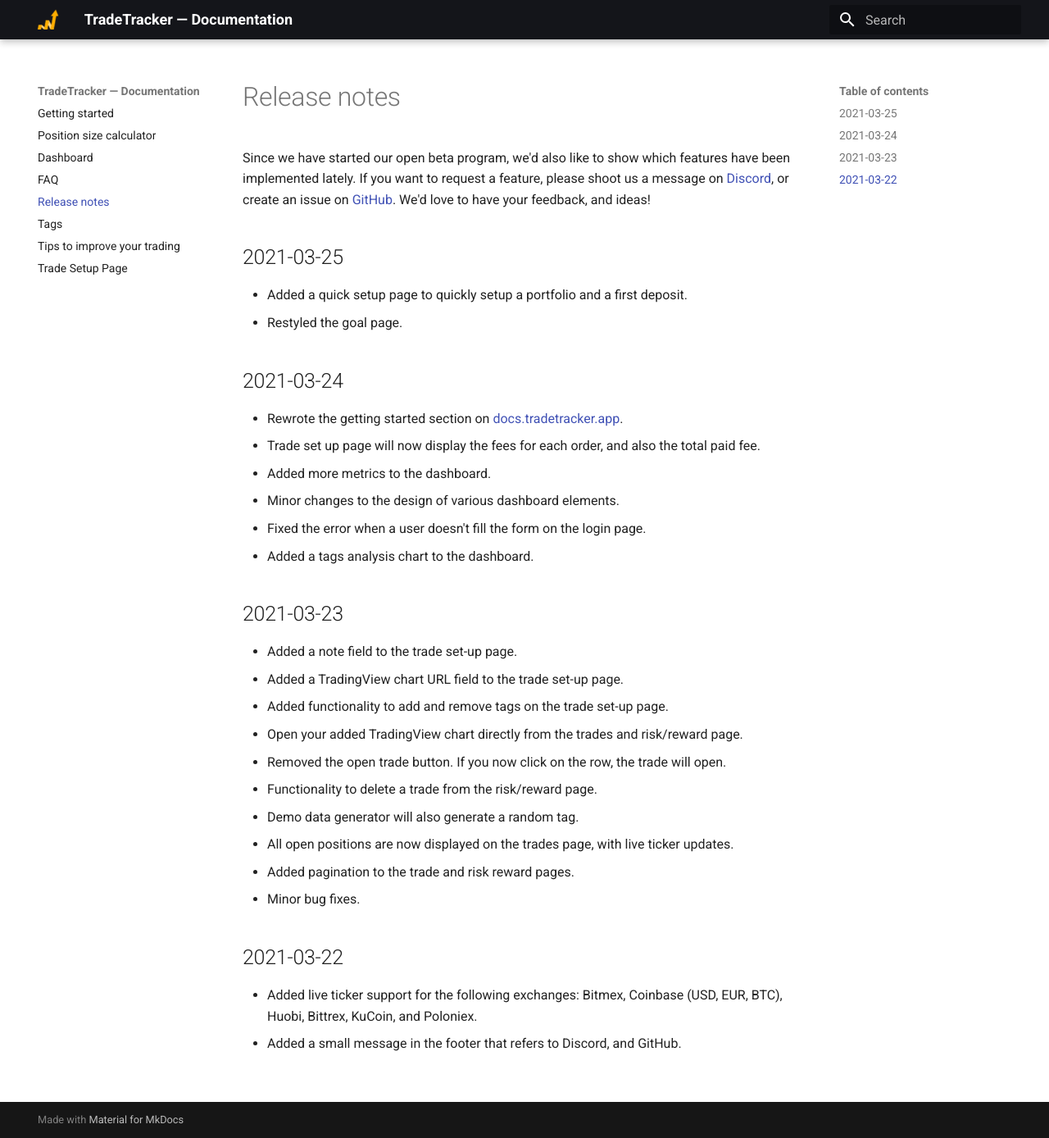
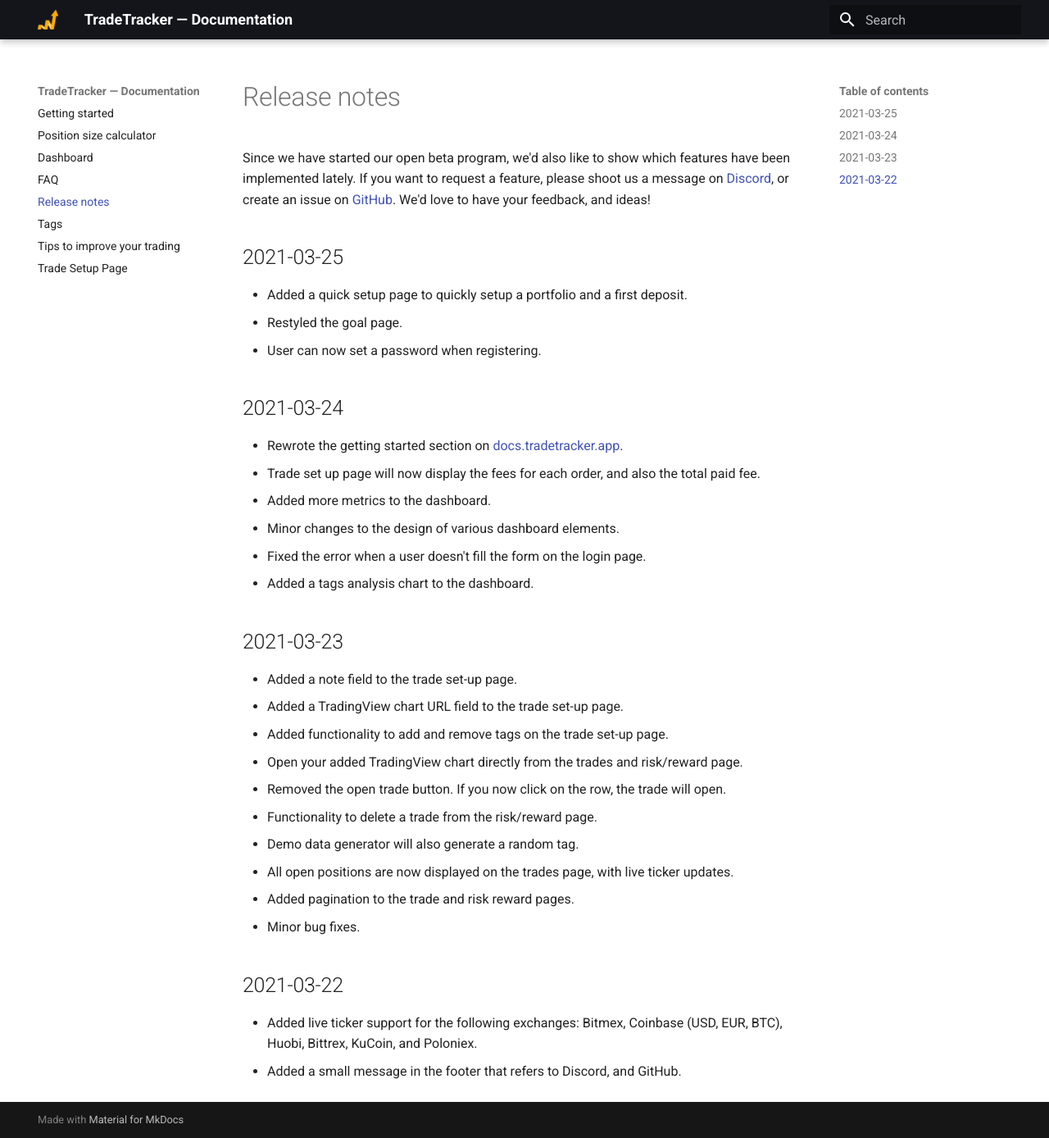
Before and after one commit to TradeTracker/docs, an MkDocs documentation site: the page built from docs/release-notes.md, in a window 1280 px wide and 1388 px high. Shown: the whole window at 82% size. Built offline with MkDocs 1.6.1 and Material for MkDocs 9.7.7, drawn with Linux system fonts in a browser that asks for light colours.

Commit message:
updated release notes

```diff
--- a/docs/release-notes.md
+++ b/docs/release-notes.md
@@ -7,6 +7,7 @@ If you want to request a feature, please shoot us a message on [Discord](https:/
 
  * Added a quick setup page to quickly setup a portfolio and a first deposit.
  * Restyled the goal page.
+ * User can now set a password when registering.
 
 ## 2021-03-24
 
```
